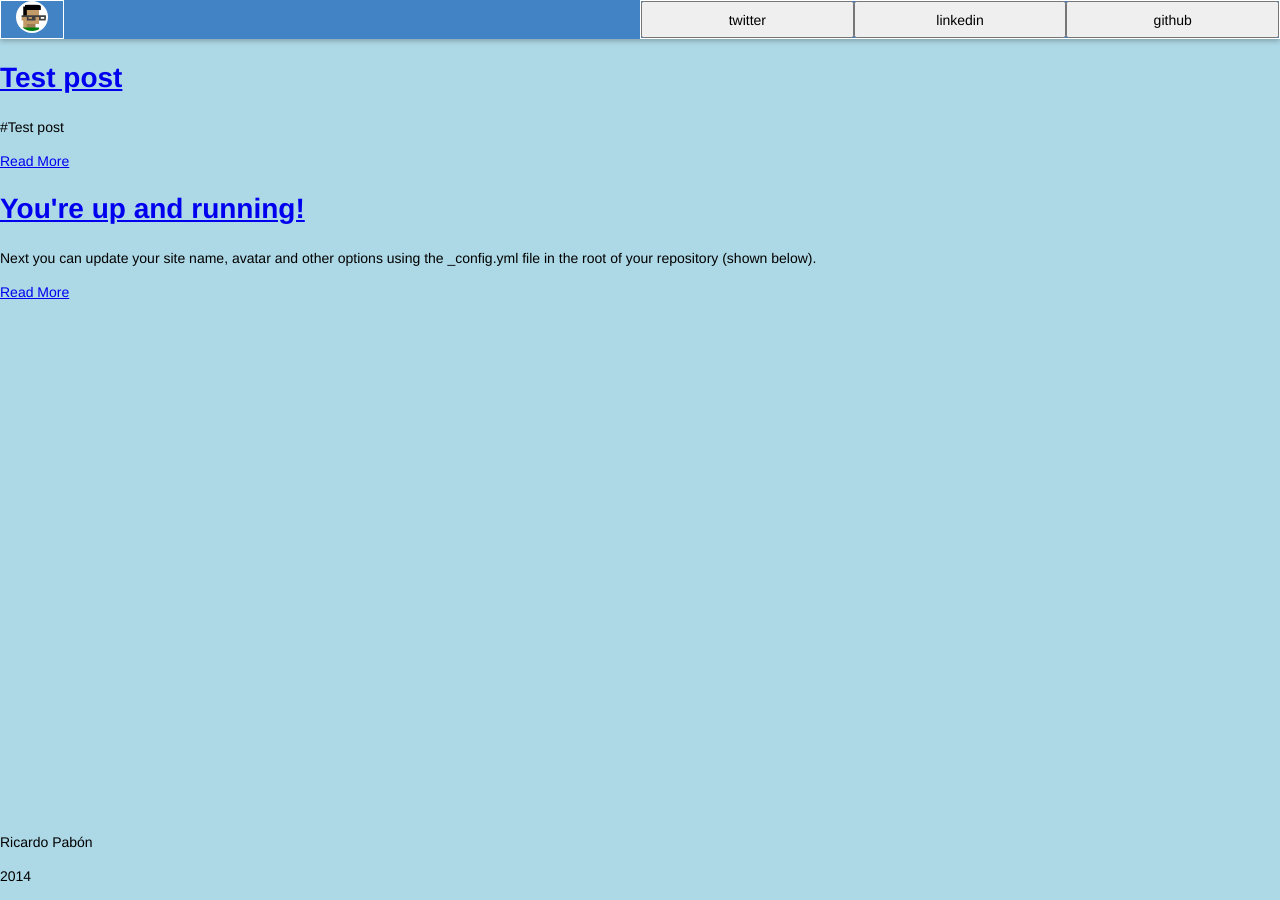
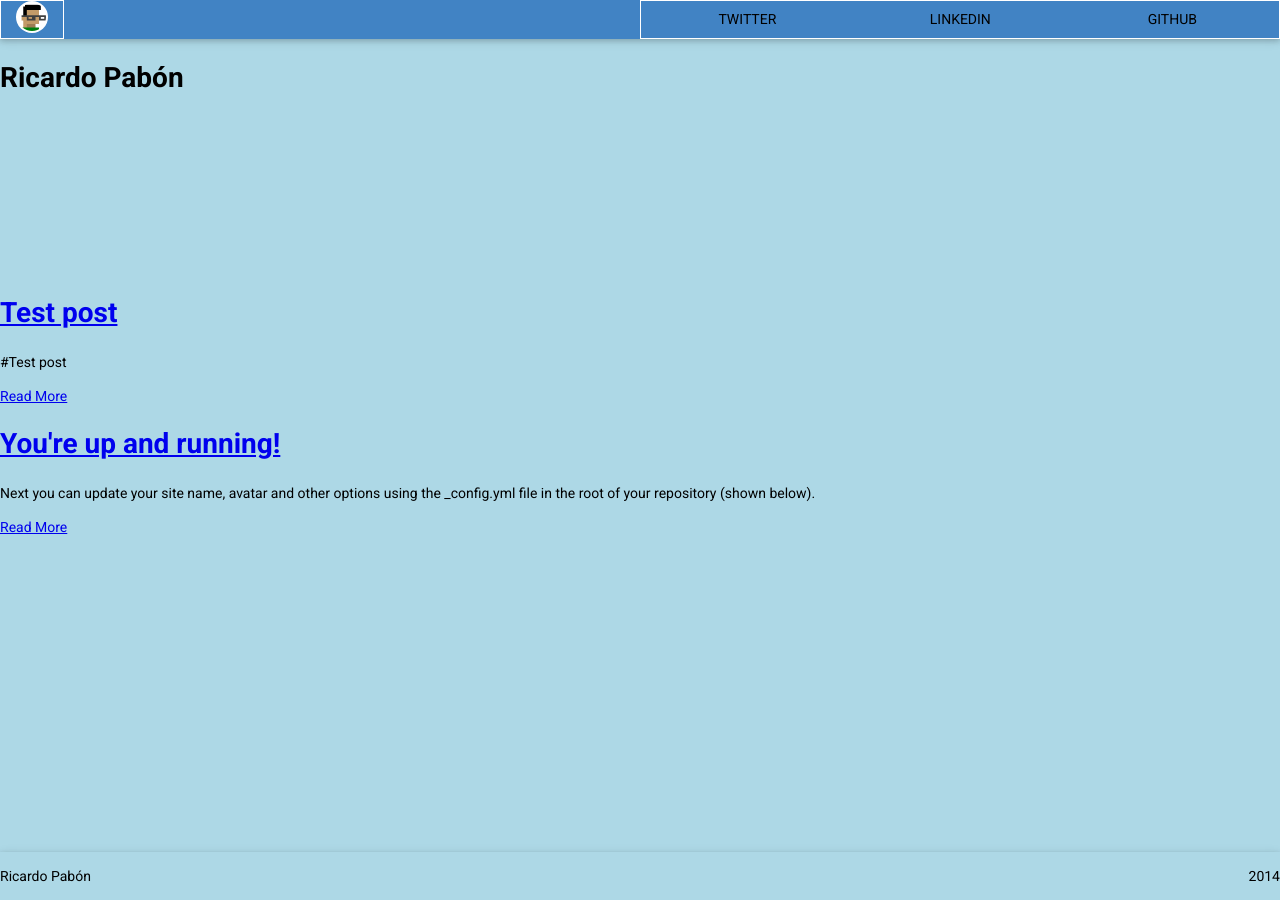
Before and after one commit to rpabon/rpabon.github.io, a Jekyll site: the page built from index.html, in a window 1280 px wide. Built offline with Jekyll 4.4.1, drawn with Linux system fonts in a browser that asks for light colours; Markdown is read by kramdown in place of the engine named in the settings.

Commit message:
WIP blog

```diff
--- a/_includes/html/footer.html
+++ b/_includes/html/footer.html
@@ -1,4 +1,4 @@
     <footer class="footer-container">
-        <p>Ricardo Pabón</p>
-        <p>2014</p>
+        <p class="footerleft">Ricardo Pabón</p>
+        <p class="footerright">2014</p>
     </footer>
--- a/_includes/html/header.html
+++ b/_includes/html/header.html
@@ -1,8 +1,17 @@
     <header class="header-container">
         <a href="/" class="logo-block -header"><img src="images/logo.png" alt="logo.png" width="32" class="logoimage"></a>
         <div class="header-buttons">
-            <button class="button-block -header"><span class="buttonicon fa fa-twitter"></span><span class="buttontext">twitter</span></button>
-            <button class="button-block -header"><span class="buttonicon fa fa-linkedin"></span><span class="buttontext">linkedin</span></button>
-            <button class="button-block -header"><span class="buttonicon fa fa-github"></span><span class="buttontext">github</span></button>
+            <button class="button-element -header">
+                <span class="buttonicon fa fa-twitter"></span>
+                <span class="buttontext">twitter</span>
+            </button>
+            <button class="button-element -header">
+                <span class="buttonicon fa fa-linkedin"></span>
+                <span class="buttontext">linkedin</span>
+            </button>
+            <button class="button-element -header">
+                <span class="buttonicon fa fa-github"></span>
+                <span class="buttontext">github</span>
+            </button>
         </div>
     </header>
--- /dev/null
+++ b/_includes/html/mobile-menu.html
@@ -0,0 +1,3 @@
+<nav class="mobile-navigation">
+    <p>Nav</p>
+</nav>
--- /dev/null
+++ b/_includes/html/title-block.html
@@ -0,0 +1,3 @@
+<section class="title-block">
+    <h1>Ricardo Pabón</h1>
+</section>
--- a/_layouts/default.html
+++ b/_layouts/default.html
@@ -2,22 +2,18 @@
 <html>
   <head>
     <title>{% if page.title %}{{ page.title }} – {% endif %}{{ site.name }} – {{ site.description }}</title>
-
     {% include meta.html %}
-
-    <!--[if lt IE 9]>
-      <script src="http://html5shiv.googlecode.com/svn/trunk/html5.js"></script>
-    <![endif]-->
-
     <link rel="stylesheet" type="text/css" href="{{ site.baseurl }}/style.css" />
     <link rel="alternate" type="application/rss+xml" title="{{ site.name }} - {{ site.description }}" href="{{ site.baseurl }}/feed.xml" />
-
+    <link href='http://fonts.googleapis.com/css?family=Roboto:300,700,400' rel='stylesheet' type='text/css'>
     <!-- Created with Jekyll Now - http://github.com/barryclark/jekyll-now -->
   </head>
 
   <body>
     <div class="layout-container">
+        {% include html/mobile-menu.html %}
         {% include html/header.html %}
+        {% include html/title-block.html %}
 
         <div id="main" role="main" class="main-container">
           {{ content }}
@@ -26,7 +22,7 @@
         {% include html/footer.html %}
     </div>
 
-    <script type="text/javascript" src="main.js"></script>
+    <script type="text/javascript" src="{{ site.baseurl }}/main.js"></script>
     {% include analytics.html %}
   </body>
 </html>
--- a/_sass/_footer.scss
+++ /dev/null
@@ -1,3 +0,0 @@
-.footer-container {
-  flex: none;
-}
--- a/_sass/_global.scss
+++ b/_sass/base/_global.scss
@@ -7,7 +7,7 @@ html {
 }
 
 body {
-  font-family: "Helvetica Neue",Helvetica,Arial,Verdana,"Trebuchet MS";
+  font-family: 'Roboto', sans-serif;
   font-size: 14px;
   font-weight: 400;
   line-height: 1.429;
@@ -33,5 +33,5 @@ body {
 }
 
 .main-container {
-  flex: 1;
+  flex: 2;
 }
--- /dev/null
+++ b/_sass/base/_mixins.scss
@@ -0,0 +1,27 @@
+@mixin z-depth-0 {
+  box-shadow: none !important;
+}
+
+@mixin z-depth-1 {
+  box-shadow: 0 2px 5px 0 rgba($black, 0.16), 0 2px 10px 0 rgba($black, 0.12);
+}
+
+@mixin z-depth-1-half {
+  box-shadow: 0 5px 11px 0 rgba($black, 0.18), 0 4px 15px 0 rgba($black, 0.15);
+}
+
+@mixin z-depth-2 {
+  box-shadow: 0 8px 17px 0 rgba($black, 0.2), 0 6px 20px 0 rgba($black, 0.19);
+}
+
+@mixin z-depth-3 {
+  box-shadow: 0 12px 15px 0 rgba($black, 0.24), 0 17px 50px 0 rgba($black, 0.19);
+}
+
+@mixin z-depth-4 {
+  box-shadow: 0 16px 28px 0 rgba($black, 0.22), 0 25px 55px 0 rgba($black, 0.21);
+}
+
+@mixin z-depth-5 {
+  box-shadow: 0 27px 24px 0 rgba($black, 0.2), 0 40px 77px 0 rgba($black, 0.22);
+}
--- /dev/null
+++ b/_sass/components/_button.scss
@@ -0,0 +1,26 @@
+.button-element {
+  background: 0 0;
+  border: none;
+  border-radius: 2px;
+  color: $black;
+  display: block;
+  position: relative;
+  height: 36px;
+  min-width: 64px;
+  padding: 0 8px;
+  text-transform: uppercase;
+  letter-spacing: 0;
+  overflow: hidden;
+  will-change: box-shadow,transform;
+  transition: box-shadow .2s cubic-bezier(.4,0,1,1), background-color .2s cubic-bezier(.4,0,.2,1), color .2s cubic-bezier(.4,0,.2,1);
+  outline: none;
+  cursor: pointer;
+  text-decoration: none;
+  text-align: center;
+  line-height: 36px;
+  vertical-align: middle;
+
+  &.-header {
+
+  }
+}
--- /dev/null
+++ b/_sass/layout/_footer.scss
@@ -0,0 +1,15 @@
+.footer-container {
+  @include z-depth-1;
+  flex: none;
+  display: flex;
+  flex-flow: row nowrap;
+
+  & > .footerleft,
+  & > .footerright {
+    flex: 1 1;
+  }
+
+  & > .footerright {
+    text-align: right;
+  }
+}
--- a/_sass/_header.scss
+++ b/_sass/layout/_header.scss
@@ -1,11 +1,11 @@
 .header-container {
+  @include z-depth-1;
   flex: none;
   display: flex;
   flex-flow: row nowrap;
   justify-content: space-between;
   z-index: 1;
   background-color: $blue;
-  box-shadow: 0 2px 5px rgba(#000, 0.26);
 }
 
 .logo-block {
@@ -26,7 +26,7 @@
   flex: 0 0 50%;
   border: 1px solid $white;
 
-  & > .button-block.-header {
+  & > .button-element {
     flex: 1;
   }
 }
--- /dev/null
+++ b/_sass/layout/_mobile-nav.scss
@@ -0,0 +1,10 @@
+.mobile-navigation {
+  @include z-depth-2;
+  display: none;
+  position: absolute;
+  top: 0;
+  height: 100%;
+  z-index: 10;
+  background-color: lightgreen;
+  width: 240px;
+}
--- /dev/null
+++ b/_sass/layout/_title-block.scss
@@ -0,0 +1,3 @@
+.title-block {
+  flex: 1;
+}
--- a/style.scss
+++ b/style.scss
@@ -5,8 +5,14 @@
 // IMPORTS
 //
 
-@import "normalize";
-@import "variables";
-@import "global";
-@import "header";
-@import "footer";
+@import "base/variables";
+@import "base/mixins";
+@import "base/normalize";
+@import "base/global";
+
+@import "layout/header";
+@import "layout/footer";
+@import "layout/mobile-nav";
+@import "layout/title-block";
+
+@import "components/button";
```
Also changed, not shown: _sass/base/_normalize.scss (renamed from _sass/_normalize.scss), _sass/base/_variables.scss (renamed from _sass/_variables.scss), _sass/components/_highlights.scss (renamed from _sass/_highlights.scss), _sass/components/_svg-icons.scss (renamed from _sass/_svg-icons.scss).
